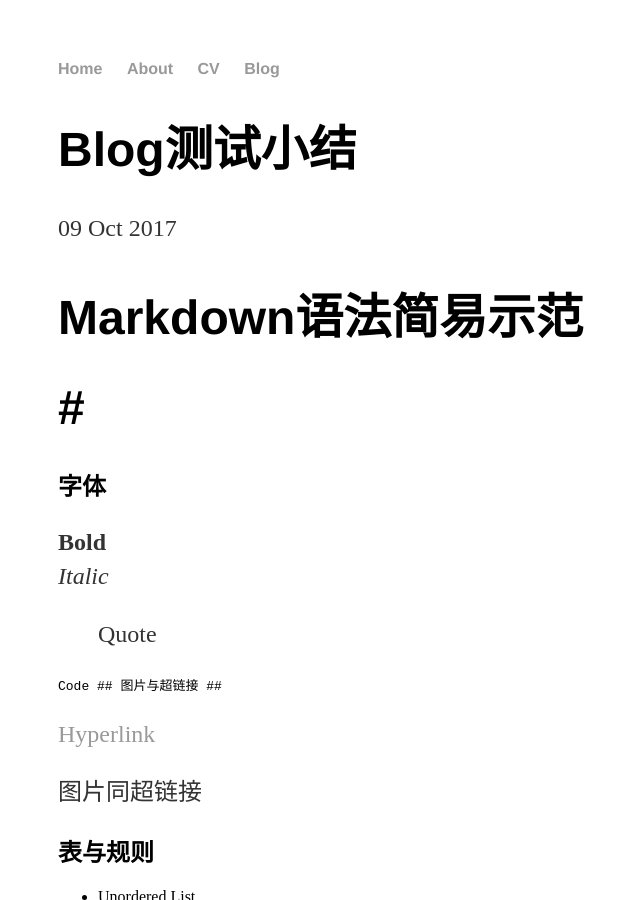
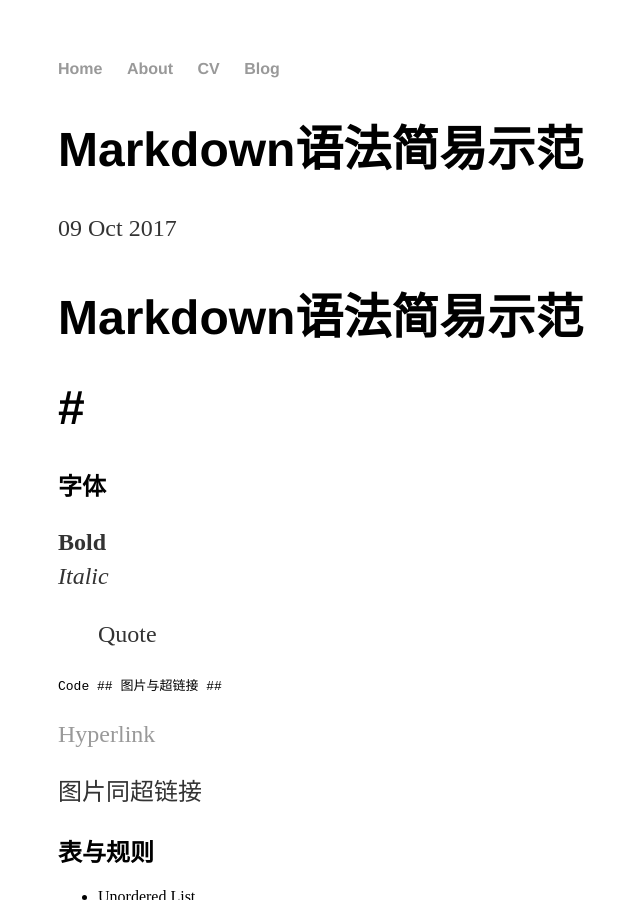
Before and after one commit to Baihe0303/baihe0303.github.io, a Jekyll site: the page built from _posts/2017-10-09-Markdown语法初步应用.md, in a window 1280 px wide and 900 px high. Shown: the whole window, without its empty margins (134-774 px from the left). Built offline with Jekyll 4.4.1, drawn with Linux system fonts in a browser that asks for light colours.

Commit message:
Update 2017-10-09-Markdown语法初步应用.md

```diff
--- a/_posts/2017-10-09-Markdown语法初步应用.md
+++ b/_posts/2017-10-09-Markdown语法初步应用.md
@@ -1,6 +1,6 @@
 ---
 layout: post
-title: "Blog测试小结"
+title: "Markdown语法简易示范"
 date: 2017-10-09
 ---
 
```
